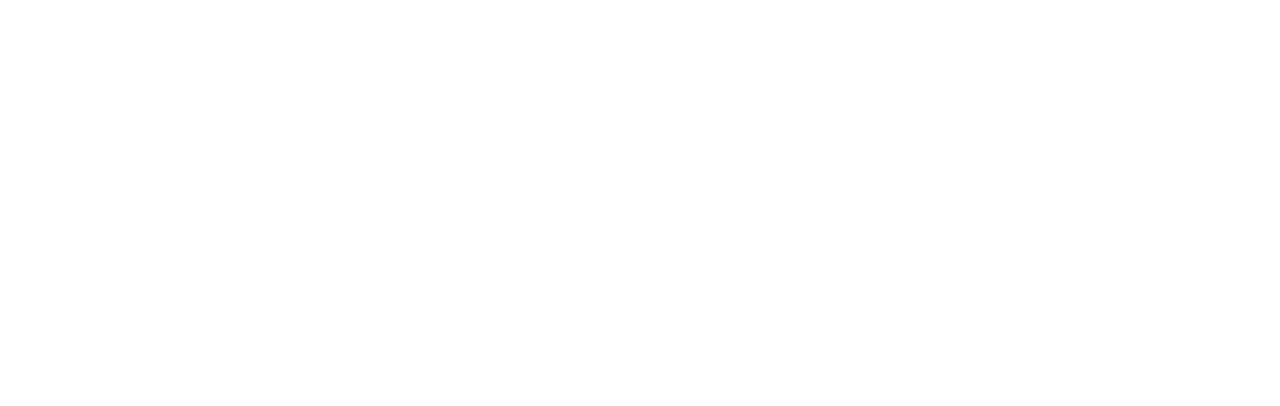
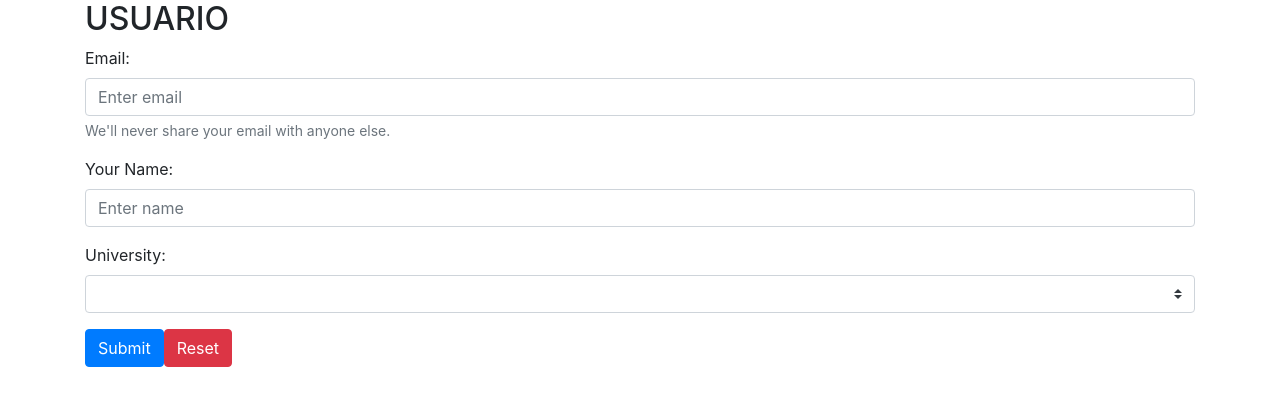
Before and after one commit to BilbaoJ/restaurante-nuxt, a Nuxt app: page /usuarios in a window 1280 px wide. Before the commit this address had no page. Shown: the top 406 px of the page. Built offline with nearby package versions, Linux system fonts and the light colour scheme; no server answers.

Commit message:
-Consulta de usuarios

```diff
--- /dev/null
+++ b/pages/usuarios/index.vue
@@ -0,0 +1,95 @@
+<template>
+  <b-container>
+    <h2>USUARIO</h2>
+    <!-- Creación de formulario -->
+    <b-form @submit="onSubmit" @reset="onReset">
+      <b-form-group
+        id="input-group-1"
+        label="Email:"
+        label-for="input-1"
+        description="We'll never share your email with anyone else."
+      >
+        <b-form-input
+          id="input-1"
+          v-model="user.correo"
+          type="email"
+          placeholder="Enter email"
+          required
+        ></b-form-input>
+      </b-form-group>
+
+      <b-form-group id="input-group-2" label="Your Name:" label-for="input-2">
+        <b-form-input
+          id="input-2"
+          v-model="user.nombre"
+          placeholder="Enter name"
+          required
+        ></b-form-input>
+      </b-form-group>
+
+      <b-form-group id="input-group-3" label="University:" label-for="input-3">
+        <b-form-select
+          id="input-3"
+          v-model="user.universidad"
+          :options="universidades"
+          required
+        ></b-form-select>
+      </b-form-group>
+
+
+      <b-button type="submit" variant="primary">Submit</b-button>
+      <b-button type="reset" variant="danger">Reset</b-button>
+    </b-form>
+
+    <b-table striped hover :items="users"></b-table>
+  </b-container>
+</template>
+<script>
+export default {
+  data() {
+    return {
+      users: [],
+      user:{},
+      universidades:["Universidad de Medellín", "Universidad de Antioquia"]
+    };
+  },
+  beforeMount() {
+    this.loadUsers();
+  },
+  methods: {
+    async loadUsers() {
+      //Cargar usuarios de la base de datos
+      //para llamar una dependencia inyectada $nombrePaquete
+      const url = "http://localhost:3001/api/v1/usuarios";
+      let { data } = await this.$axios.get(url);
+      console.log(data);
+      if (data.ok) {
+        this.users = data.info;
+      } else {
+        alert("No se cargaron los usuarios");
+      }
+    },
+    async onSubmit(event) {
+      event.preventDefault();
+
+      const url = "http://localhost:3001/api/v1/usuarios";
+      let { data } = await this.$axios.post(url, this.user);
+      console.log(data);
+      this.loadUsers();
+    },
+    onReset(event) {
+      event.preventDefault();
+      // Reset our form values
+      this.form.email = "";
+      this.form.name = "";
+      this.form.food = null;
+      this.form.checked = [];
+      // Trick to reset/clear native browser form validation state
+      this.show = false;
+      this.$nextTick(() => {
+        this.show = true;
+      });
+    },
+  },
+};
+</script>
```
